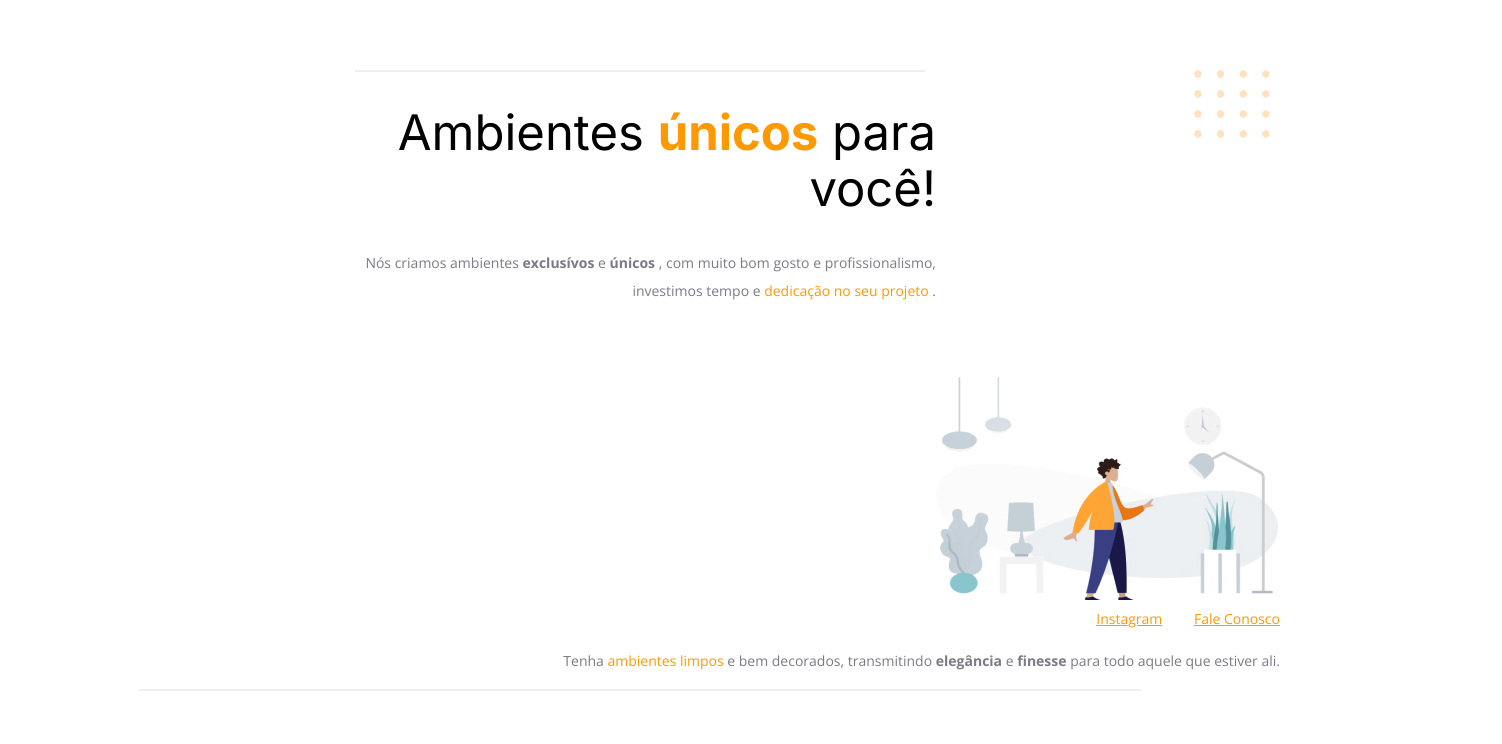
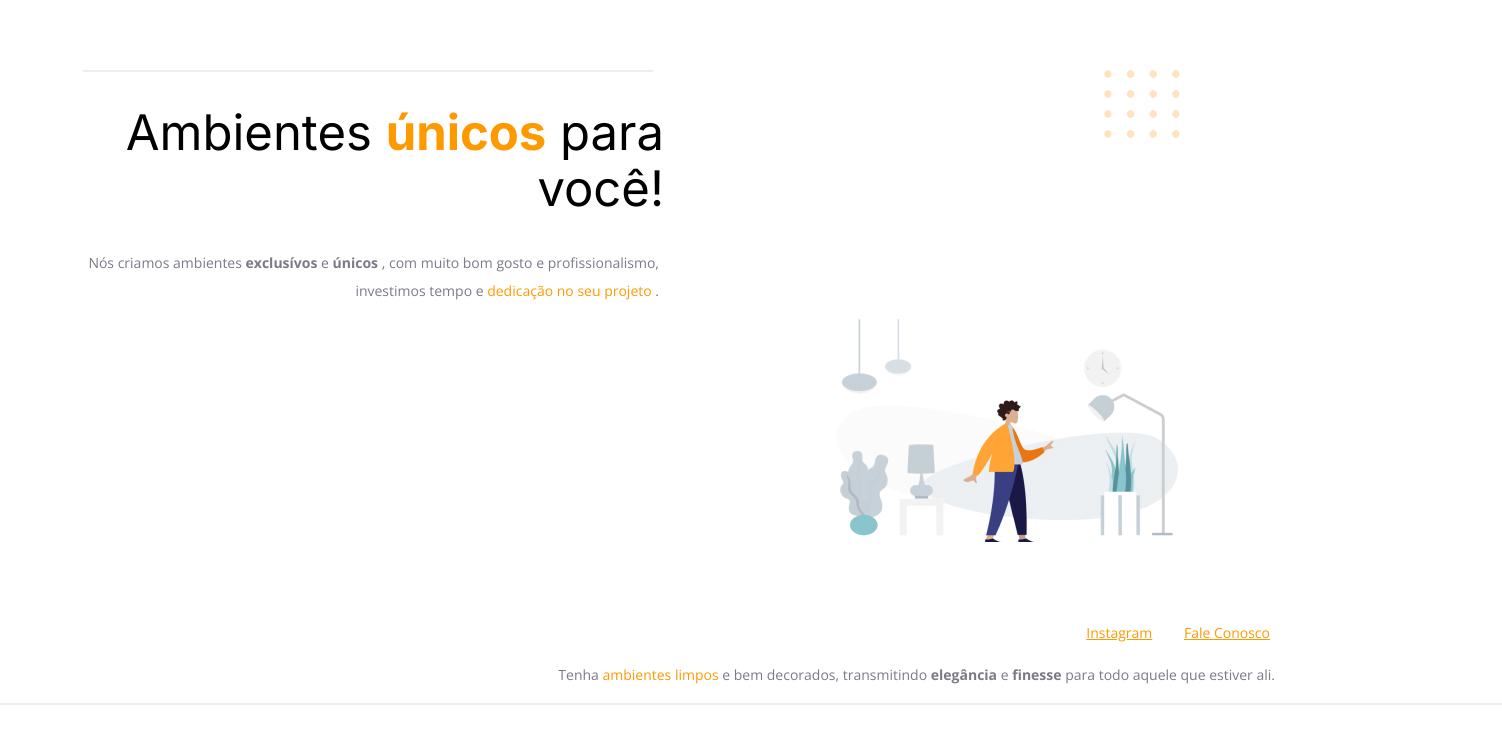
Before and after one commit to priscilha/Projeto01, a plain HTML site: page index.html in a window 1280 px wide. Shown: the whole page, 1502 px wide, since content can reach past the window. Drawn offline with nearby package versions, Linux system fonts and the light colour scheme.

Commit message:
Corrigindo bugs - finalizado

```diff
--- a/style.css
+++ b/style.css
@@ -6,13 +6,10 @@
 
 #hero {
     width: 592px;
-    margin: 3px auto 72px;
+    margin: 3px auto 0 72px;
 }
 
-#hero img {
-    margin-bottom:72px;
 
-}
 
 h1 {
     font-family: 'Inter', sans-serif;
@@ -35,10 +32,19 @@
     color: #7D7987;
     font-size: 14px;
     line-height: 28px;
+    margin-right: 5px;
+
+
+}
+#hero2 img {
+    margin-bottom:72px;
+    margin-right: 100px;
+
 }
 
 #footer a+a {
     margin-left: 28px;
+    margin-right: 5px;
 }
 
 #hero #line {
@@ -51,11 +57,11 @@
 #balls{
     position: fixed;
     top: 70px;
-    right: 0px;
+    right: 90px;
 }
 
  #line {
-    width: 1000px;
+    width: 1500px;
    margin: auto;
     border: 1px solid #ECEFF2;
 
```
